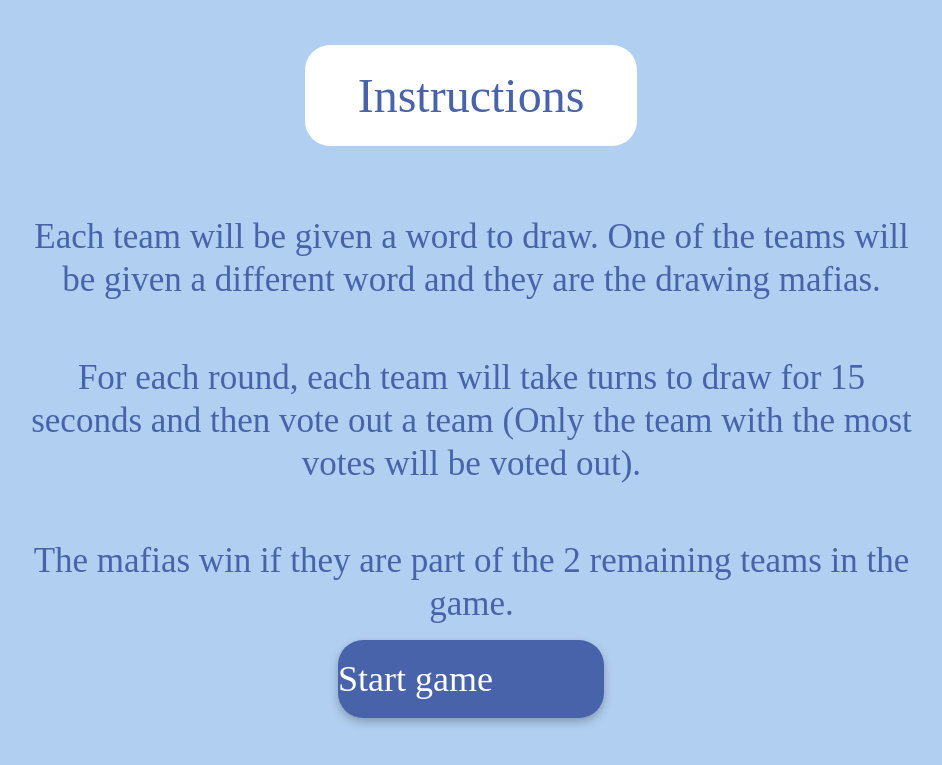
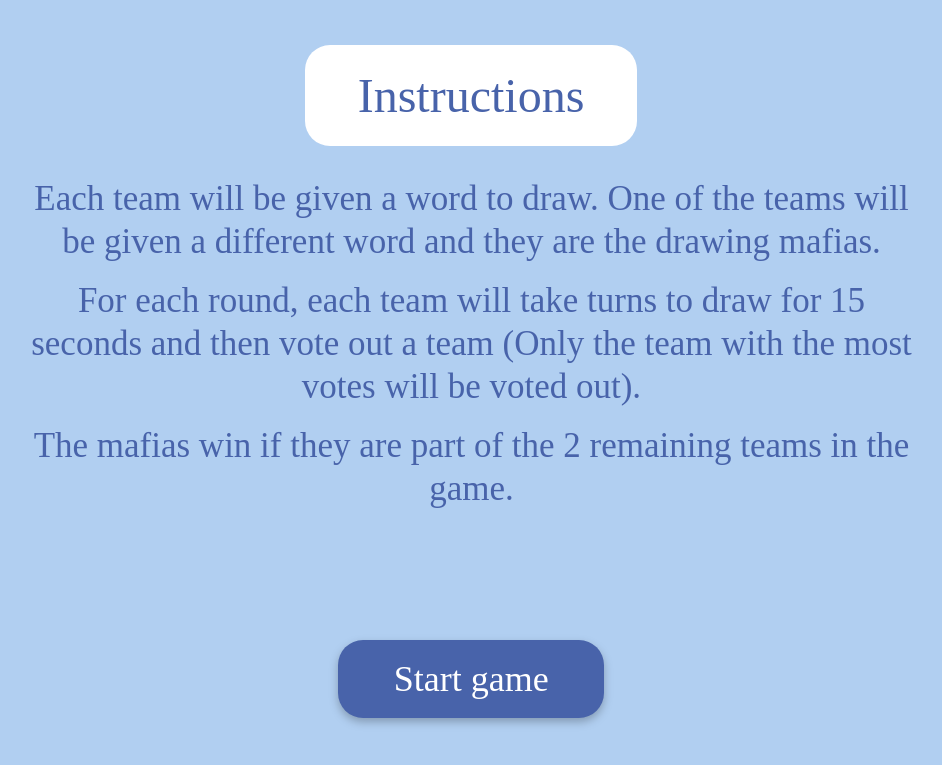
Before and after one commit to CorrWu/cs160-project-4-interactive-prototype, a Django app: page /draw/instruction/ in a window 1280 px wide. Shown: the top 765 px of the page, without its empty margins (40-982 px from the left). Run offline with Django 3.2, Linux system fonts and the light colour scheme; some libraries are stand-ins or nearby versions; some web fonts are replaced.

Commit message:
instruction

```diff
--- a/draw/templates/draw/instruction.html
+++ b/draw/templates/draw/instruction.html
@@ -81,7 +81,7 @@
         align-items: center;
         text-align: center;
         flex-direction: column;
-        justify-content: space-evenly;
+        /*justify-content: space-evenly;*/
 
         color: #4863AA;
     }
@@ -123,6 +123,7 @@
         display: flex;
         align-items: center;
         text-align: center;
+        justify-content: center;
 
         color: #FFFFFF;
     }
```
